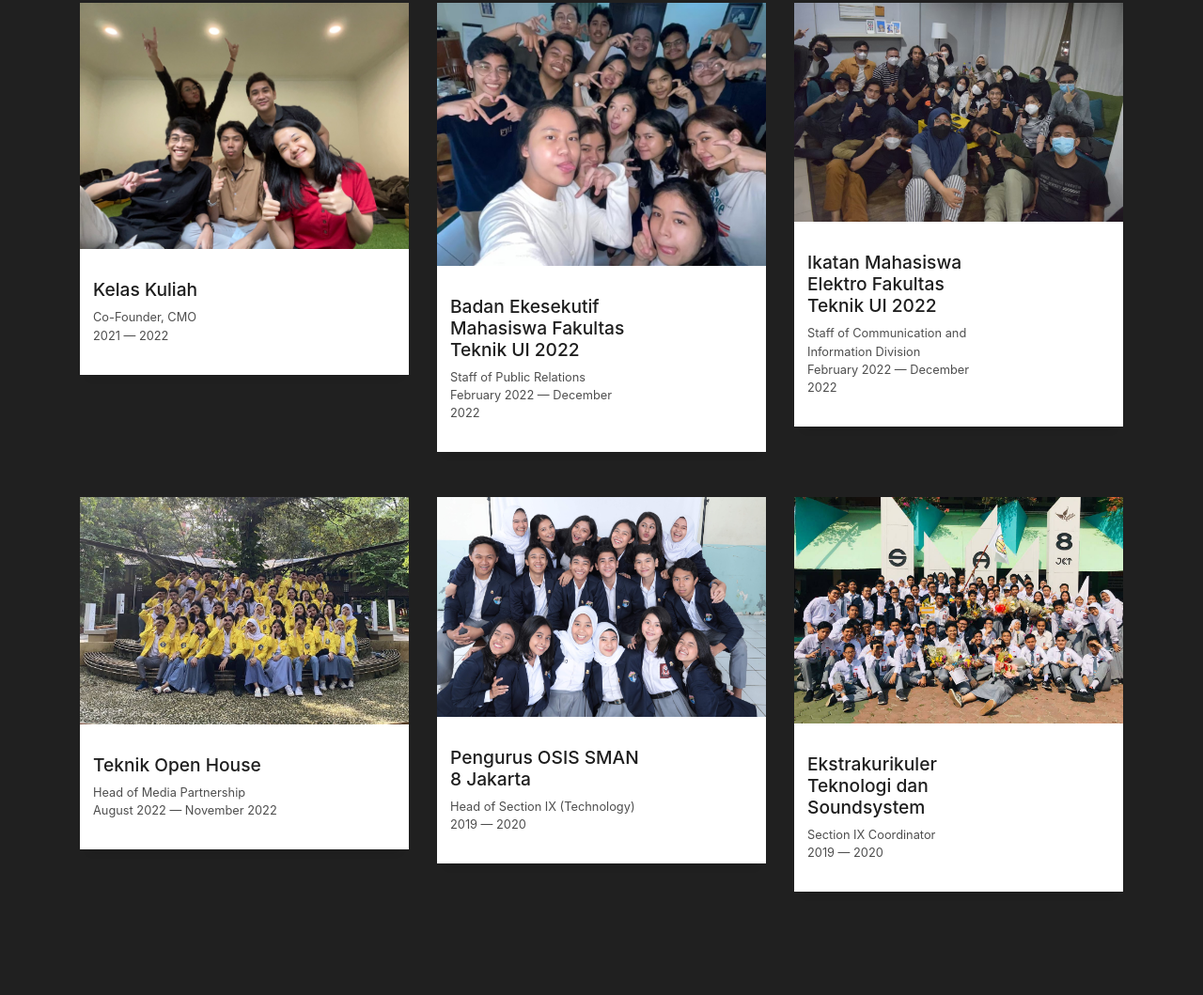
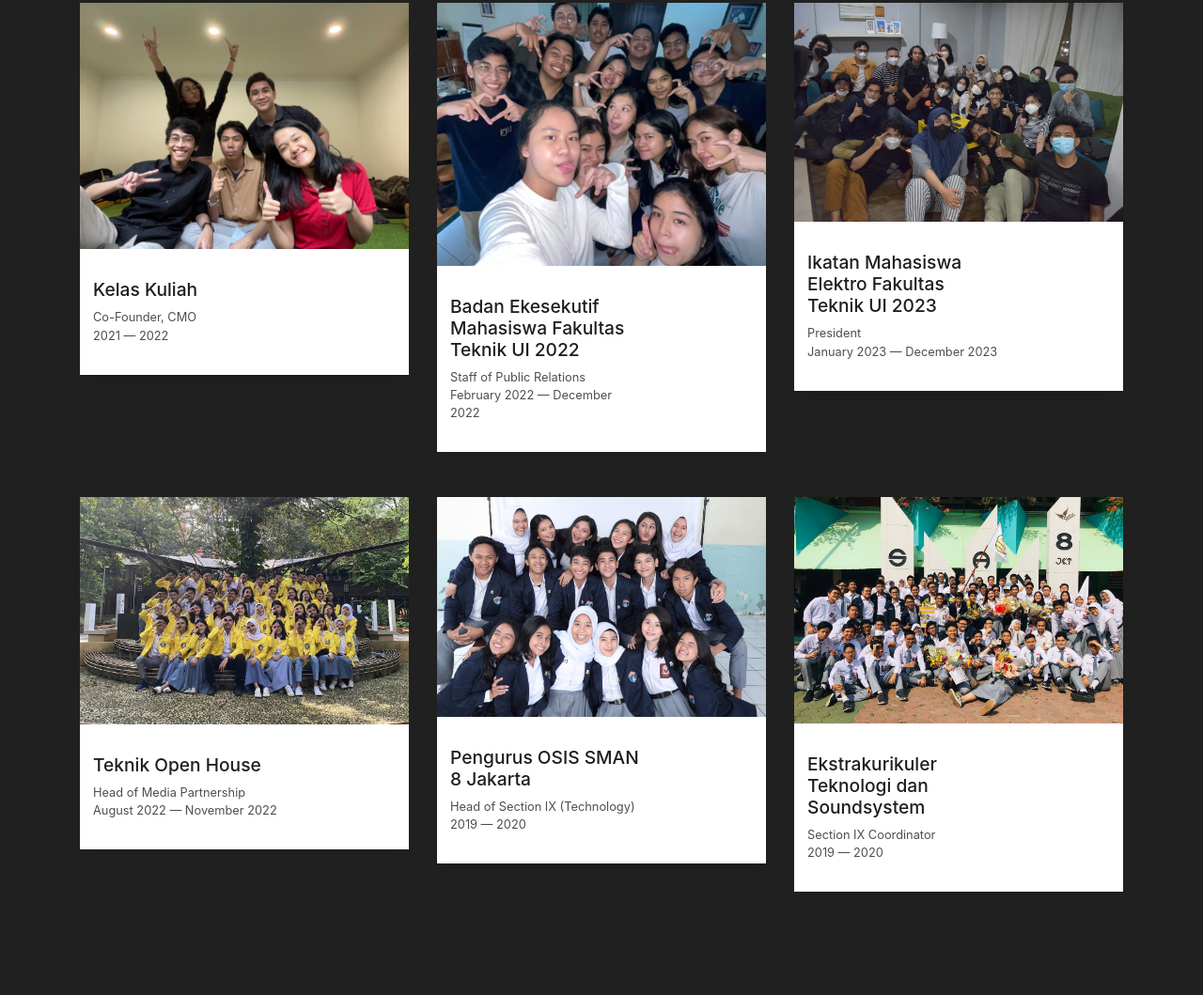
Before and after one commit to Prima-Shalih/WebsitePrima, a plain HTML site: page index.html in a window 1280 px wide. Shown: the part 2335-3394 px from the top of the page at 94% size. Drawn offline with Linux system fonts and the light colour scheme; files whose address does not match are found by name.

Commit message:
Add files via upload

```diff
--- a/index.html
+++ b/index.html
@@ -257,10 +257,10 @@
               <div class="work-content">
                 <div class="row">
                   <div class="col-sm-8">
-                    <h2 class="w-title">Ikatan Mahasiswa Elektro Fakultas Teknik UI 2022</h2>
+                    <h2 class="w-title">Ikatan Mahasiswa Elektro Fakultas Teknik UI 2023</h2>
                     <div class="w-more">
-                      <span>Staff of Communication and Information Division</span>
-                      <p> February 2022 — December 2022</p>
+                      <span>President</span>
+                      <p> January 2023 — December 2023</p>
                     </div>
                   </div>
                   <div class="col-sm-4">
```
